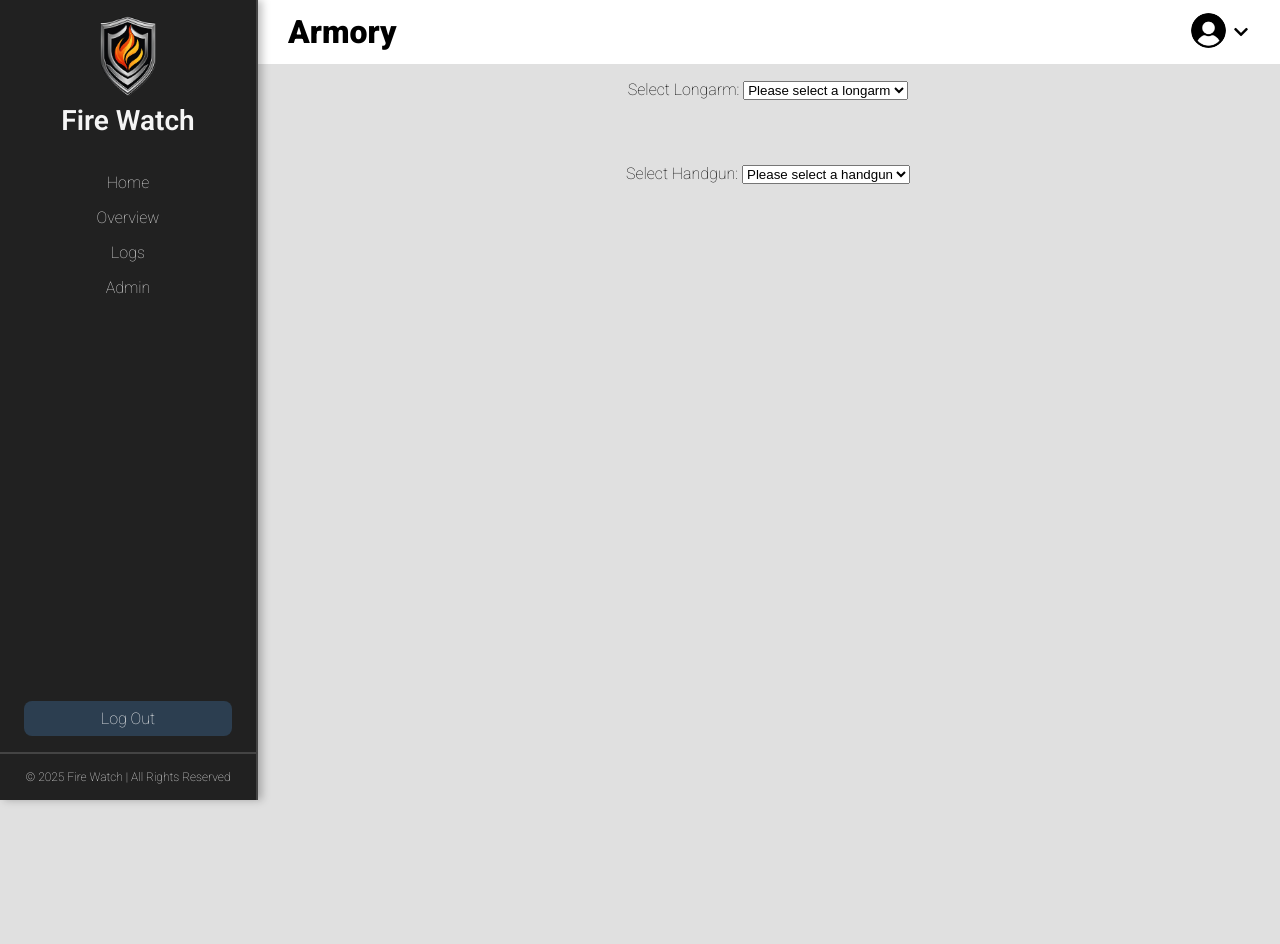
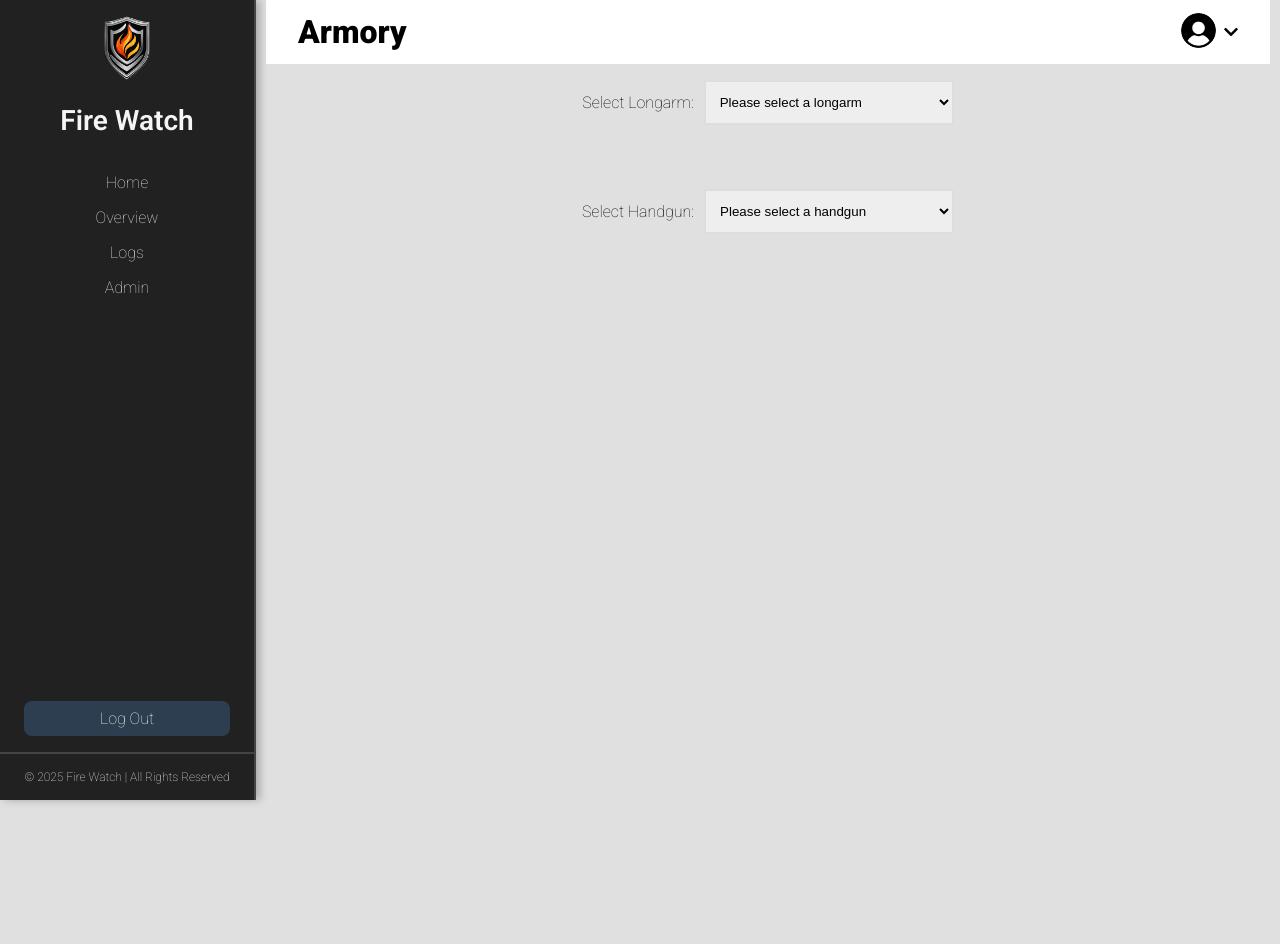
Before and after one commit to morrisEA/s25-team-white, a Django app: page /armory/ in a window 1280 px wide. After the commit the page ends 803 px from the top, so only its background shows below. Run offline with Django 4.2, Linux system fonts and the light colour scheme; the visitor is signed in with stand-in values (Sample User, id 1); data that the repository does not hold is empty.

Commit message:
selection styling

```diff
--- /dev/null
+++ b/firewatch/armory/static/armory/styles.css
@@ -0,0 +1,119 @@
+select,
+::picker(select) {
+  appearance: base-select;
+}
+* {
+  box-sizing: border-box;
+}
+
+html {
+  font-family: Arial, Helvetica, sans-serif;
+}
+
+body {
+  width: 100%;
+  padding: 0 10px;
+  max-width: 480px;
+  margin: 0 auto;
+}
+
+h2 {
+  font-size: 1.2rem;
+}
+
+p {
+  display: flex;
+  gap: 10px;
+}
+
+label {
+  width: fit-content;
+  align-self: center;
+}
+
+select {
+  flex: 1;
+}
+select {
+  border: 2px solid #ddd;
+  background: #eee;
+  padding: 10px;
+  transition: 0.4s;
+  width: 250px;
+  height: 45px;
+}
+
+select:hover,
+select:focus {
+  background: #ddd;
+}
+select::picker-icon {
+  color: #999;
+  transition: 0.4s rotate;
+}
+select:open::picker-icon {
+  rotate: 180deg;
+}
+::picker(select) {
+  border: none;
+}
+option {
+  display: flex;
+  justify-content: flex-start;
+  gap: 20px;
+
+  border: 2px solid #ddd;
+  background: #eee;
+  padding: 10px;
+  transition: 0.4s;
+}
+option:first-of-type {
+  border-radius: 8px 8px 0 0;
+}
+
+option:last-of-type {
+  border-radius: 0 0 8px 8px;
+}
+
+option:not(option:last-of-type) {
+  border-bottom: none;
+}
+option:nth-of-type(odd) {
+  background: #fff;
+}
+
+option:hover,
+option:focus {
+  background: rgb(133, 188, 239);
+}
+option .icon {
+  font-size: 1.6rem;
+  text-box: trim-both cap alphabetic;
+}
+selectedcontent .icon {
+  display: none;
+}
+option:checked {
+  font-weight: bold;
+}
+option::checkmark {
+  order: 1;
+  margin-left: auto;
+  content: "☑️";
+}
+::picker(select) {
+  opacity: 0;
+  transition: all 0.4s allow-discrete;
+}
+::picker(select):popover-open {
+  opacity: 1;
+}
+@starting-style {
+  ::picker(select):popover-open {
+    opacity: 0;
+  }
+}
+::picker(select) {
+  top: calc(anchor(bottom) + 1px);
+  left: anchor(10%);
+}
--- a/firewatch/firewatch/settings.py
+++ b/firewatch/firewatch/settings.py
@@ -124,6 +124,7 @@
     BASE_DIR / "home/static",
     BASE_DIR / "users/static",
     BASE_DIR / "eventlog/static",
+    BASE_DIR / "armory/static"
 
 ]
 
--- a/firewatch/home/templates/home/layout.html
+++ b/firewatch/home/templates/home/layout.html
@@ -8,19 +8,11 @@
     <title>Fire Watch | {% block title %}{% endblock %}</title>
     <link rel="preconnect" href="https://fonts.googleapis.com" />
     <link rel="preconnect" href="https://fonts.gstatic.com" crossorigin />
-    <link
-      href="https://fonts.googleapis.com/css2?family=Roboto:ital,wght@0,100..900;1,100..900&display=swap"
-      rel="stylesheet"
-    />
-    <link
-      rel="stylesheet"
-      href="https://cdnjs.cloudflare.com/ajax/libs/font-awesome/5.15.3/css/all.min.css"
-    />
-    <link
-      rel="stylesheet"
-      type="text/css"
-      href="{% static 'home/styles.css' %}"
-    />
+    <link href="https://fonts.googleapis.com/css2?family=Roboto:ital,wght@0,100..900;1,100..900&display=swap" rel="stylesheet" />
+    <link rel="stylesheet" href="https://cdnjs.cloudflare.com/ajax/libs/font-awesome/5.15.3/css/all.min.css" />
+    <link rel="stylesheet" type="text/css" href="{% static 'home/styles.css' %}" />
+    <link rel="stylesheet" type="text/css" href="{% static 'armory/styles.css' %}" />
+
   </head>
 
   <body id="page-container">
```
